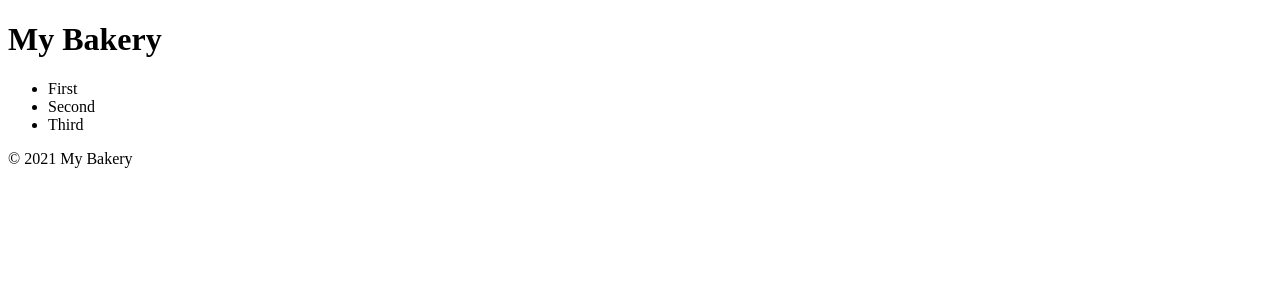
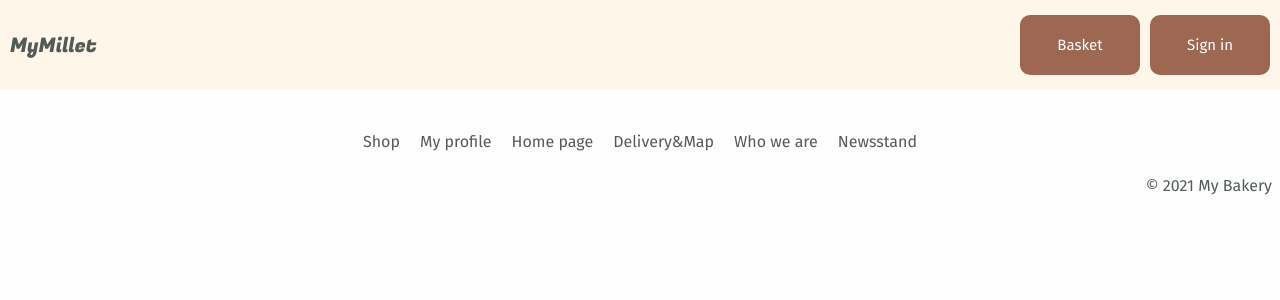
Before and after one commit to Ollldman/MyMillet, a Django app: page / in a window 1280 px wide. Shown: the top 300 px of the page. Run offline with Django 5.2, Linux system fonts and the light colour scheme.

Commit message:
4_commit

```diff
--- a/MyBakery/settings.py
+++ b/MyBakery/settings.py
@@ -25,7 +25,9 @@ SECRET_KEY = 'django-insecure-n_*p7f%*5lmf37_fsjg+8hes^x8ca72ho28uw=u1wj=vw9d%pr
 # SECURITY WARNING: don't run with debug turned on in production!
 DEBUG = True
 
-ALLOWED_HOSTS = []
+ALLOWED_HOSTS = [
+    '192.168.0.95'
+]
 
 
 # Application definition
--- /dev/null
+++ b/mainapp/static/mainapp/css/style.css
@@ -0,0 +1,146 @@
+/*1. Основные общие стили
+Общее в теле: */
+body
+{
+    background-color: #FFF6EA;
+}
+/* Общий стиль для брендовых текстов */
+.brand-text
+{
+    font-family: "Fugaz One";
+    color:#525B58;
+    margin-right:auto;
+}
+/* Общее в ссылках: */
+a
+{
+    font-family: "Fira Sans", serif;
+    text-decoration: none;
+    color: #525B58;
+}
+.topNavigation{
+    font-family: "Fugaz One";
+    font-size: 20px;
+    color: white;
+}
+/* Общее в main */
+main{
+    padding-top: 70px;
+}
+/* Общее в подвале: */
+footer
+{
+    font-family: "Fira Sans", serif;
+    font-size: 20;
+    color:#525B58;
+}
+.footer-navigation
+{
+    display: flex;
+    justify-content: space-between;
+    flex-wrap: wrap;
+    margin-bottom: 20px;
+}
+.footer-nav-left, .footer-nav-right
+{
+    display: flex;
+    flex-direction: column;
+}
+
+.footer-navigation a {
+    margin: 5px 10px;
+}
+
+.copyright {
+    text-align: right;
+}
+/* buttons */
+button
+{
+    font-family: "Fira Sans", serif;
+    font-size:25px;
+    background-color: #9E6752;
+    border-radius: 10px;
+    border: none;
+    color:white;
+    margin:auto;
+    padding: auto;
+}
+button:hover
+{
+    background-color: #9a7161;
+}
+.h-buttons {
+    margin-left: 10px;
+}
+
+/* Mobile */
+@media (max-width: 1023px)
+{
+    body {
+        background-color: #fefefe;
+        font-family: "Fira Sans", serif;
+    }
+    header{
+        position: fixed;
+        top:0;
+        left:0;
+        width: 100%;
+        height: 70px;
+        background-color: #FFF6EA;
+        box-shadow: 0, 2px, 4px rgba(0,0,0,0.4);
+        z-index:99999999;
+        padding: 5px 10px 5px 10px;
+        box-sizing: border-box;
+        display: flex;
+        justify-content: space-between;
+        align-items: center;
+    }
+    button{
+        width:100px;
+        height: 50px;
+        font-size: 15px;
+    }
+    main{
+        padding-top:70px;
+    }
+}
+/* Pad and Desktop */
+@media (min-width: 1024px)
+{
+    body {
+        background-color: #fefefe;
+        font-family: "Fira Sans", serif;
+    }
+    header{
+        position: fixed;
+        top:0;
+        left:0;
+        width: 100%;
+        height: 90px;
+        background-color: #FFF6EA;
+        box-shadow: 0, 2px, 4px rgba(0,0,0,0.4);
+        z-index:99999999;
+        padding: 5px 10px 5px 10px;
+        box-sizing: border-box;
+        display: flex;
+        justify-content: space-between;
+        align-items: center;
+    }
+    button{
+        width:120px;
+        height: 60px;
+        font-size: 15px;
+    }
+    main{
+        padding-top:90px;
+    }
+    .footer-navigation {
+        justify-content: center;
+    }
+
+    .footer-nav-left, .footer-nav-right {
+        flex-direction: row;
+    }
+}
+/* Конец общих стилей для index.html */
--- /dev/null
+++ b/mainapp/static/mainapp/js/autorization_field_changer.js
@@ -0,0 +1,4 @@
+const autorizationForm = document.getElementsByClassName('authorization-field');
+const signInButton = document.getElementById('signInB');
+
+if (signInButton.)
--- a/mainapp/templates/mainapp/index.html
+++ b/mainapp/templates/mainapp/index.html
@@ -1,23 +1,6 @@
-<!DOCTYPE html>
-<html lang="en">
-<head>
-    <meta charset="UTF-8">
-    <meta name="viewport" content="width=<device-width>, initial-scale=1.0">
-    <title>Document</title>
-</head>
-<body>
-    <header>
-        <h1>My Bakery</h1>
-    </header>
-    <main>
-        <ul>
-            <li>First</li>
-            <li>Second</li>
-            <li>Third</li>
-        </ul>
-    </main>
-    <footer>
-        <p>&copy; 2021 My Bakery</p>
-    </footer>
-</body>
-</html>
+{% extends "mainapp/template_layout.html" %}
+{% block title %}MyMillet{% endblock title %}
+{% block content %}
+<a href="/" class="topNavigation">Shop-></a>
+<a href="/" class="topNavigation">Who we are-></a>
+{% endblock content %}
--- /dev/null
+++ b/mainapp/templates/mainapp/template_layout.html
@@ -0,0 +1,42 @@
+{% load static %}
+<!DOCTYPE html>
+<html lang="en">
+<head>
+    <meta charset="UTF-8">
+    <meta name="viewport" content="width=<device-width>, initial-scale=1.0">
+    <link rel="preconnect" href="https://fonts.googleapis.com">
+    <link rel="preconnect" href="https://fonts.gstatic.com" crossorigin>
+    <link href="https://fonts.googleapis.com/css2?family=Fira+Sans:wght@400;700&family=Fugaz+One&display=swap" rel="stylesheet">
+    <link rel="stylesheet" href="{% static 'mainapp/css/style.css' %}">
+    <title>{% block title %}{% endblock title %}</title>
+</head>
+<body>
+    <div class="autorization-field"></div>
+    <header>
+        <!--Логотип подставить сюда!!!-->
+        <a href="/" class="brand-text" style="font-size:20px;">MyMillet</a>
+        <!--Кнопки-->
+        <a href="/" class="h-buttons" id="basketB"><button>Basket</button></a>
+        <a href="/" class="h-buttons" id="signInB"><button>Sign in</button></a>
+        <!--Количество товаров в корзине-->
+    </header>
+    <main>
+        {% block content %}{% endblock content %}
+        <footer>
+            <div class="footer-navigation">
+                <div class="footer-nav-left">
+                    <a href="\">Shop</a>
+                    <a href="\">My profile</a>
+                    <a href="\">Home page</a>
+                </div>
+                <div class="footer-nav-right">
+                    <a href="\">Delivery&Map</a>
+                    <a href="\">Who we are</a>
+                    <a href="\">Newsstand</a>
+                </div>
+            </div>
+            <p class="copyright">&copy; 2021 My Bakery</p>
+        </footer>
+    </main>
+</body>
+</html>
```
Also changed, not shown: mainapp/static/mainapp/img/favicon.webp (added).
